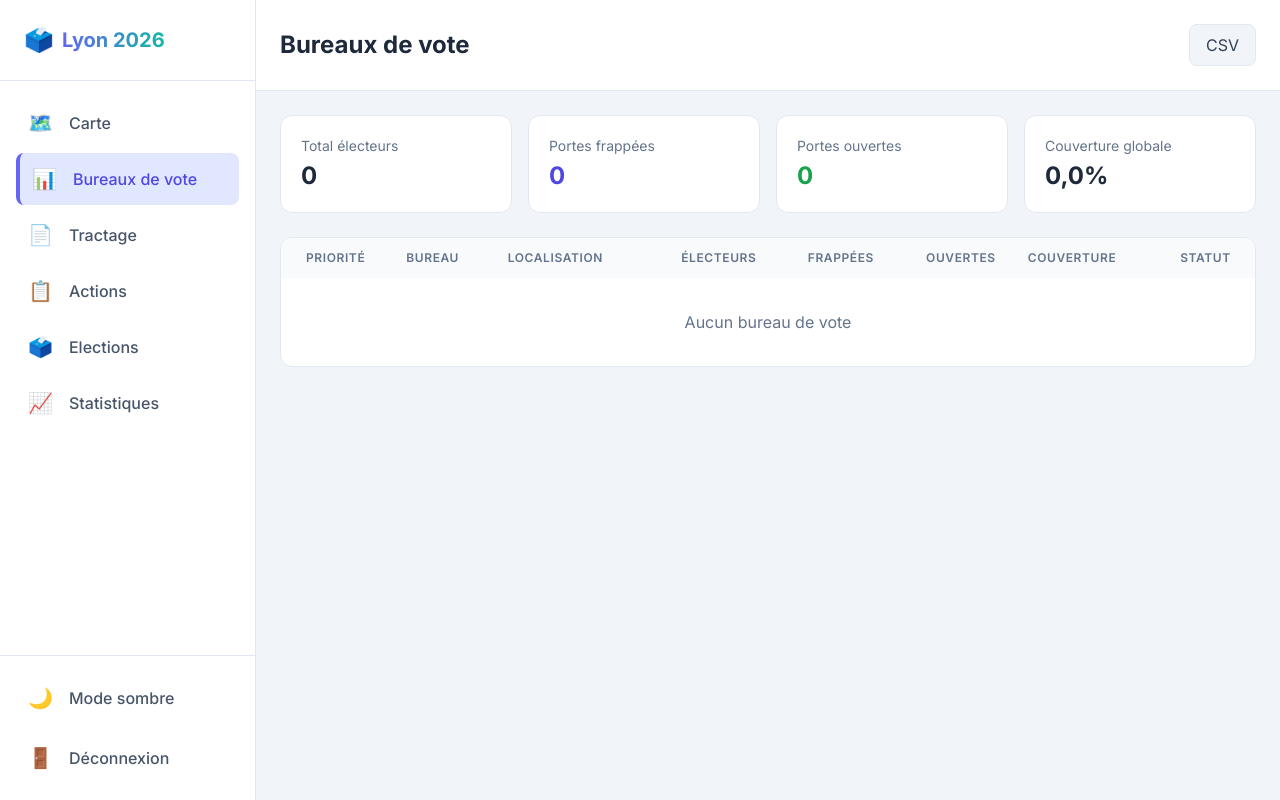
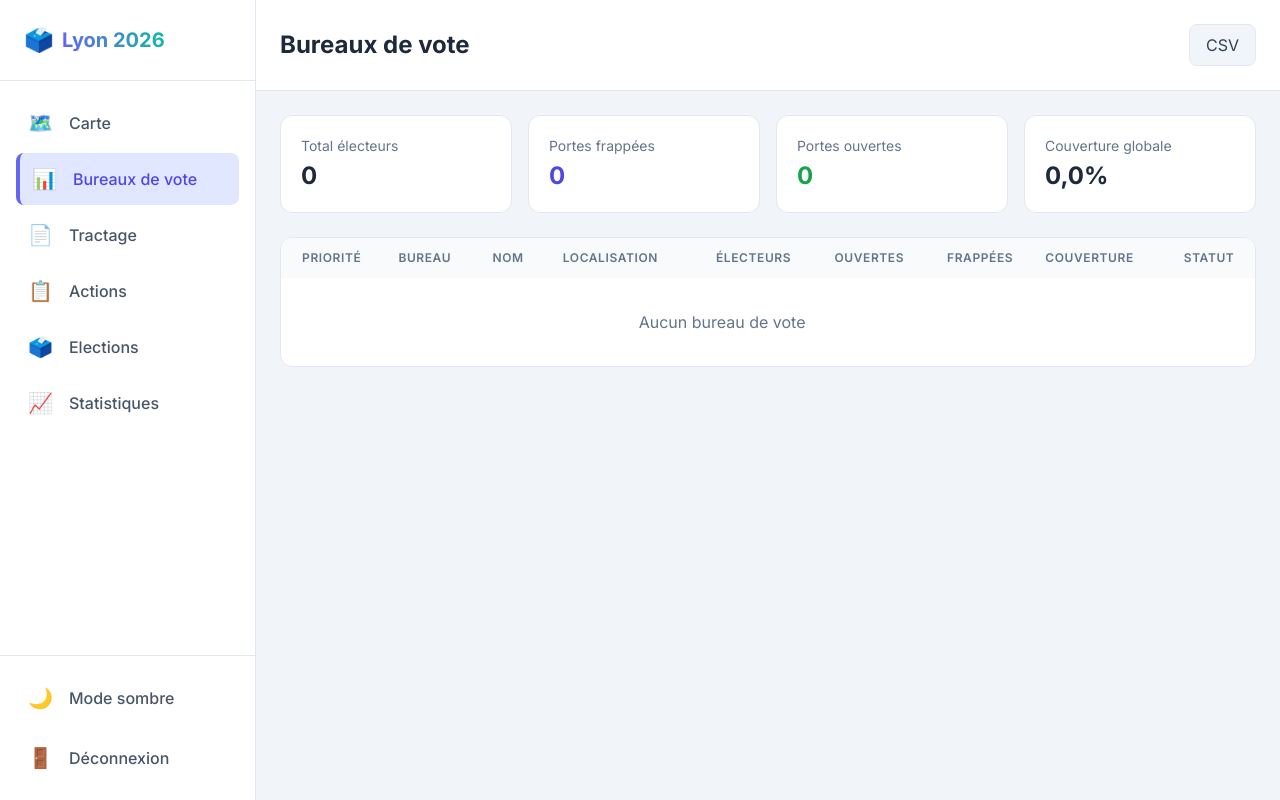
Before and after one commit to lebequin/lyon26, a Django app: page /bureaux/ in a window 1280 px wide. Run offline with Django 5.2, Linux system fonts and the light colour scheme; the visitor is signed in with stand-in values (Sample User, id 1); data that the repository does not hold is empty; some libraries are stand-ins or nearby versions.

Commit message:
add voting desk name

```diff
--- a/templates/mobilisation/voting_desk_list.html
+++ b/templates/mobilisation/voting_desk_list.html
@@ -39,10 +39,11 @@
                 <tr class="bg-slate-50 dark:bg-[#252542]">
                     <th class="px-4 py-3 text-center text-xs font-semibold text-slate-500 dark:text-slate-400 uppercase tracking-wider">Priorité</th>
                     <th class="px-4 py-3 text-left text-xs font-semibold text-slate-500 dark:text-slate-400 uppercase tracking-wider">Bureau</th>
+                    <th class="px-4 py-3 text-left text-xs font-semibold text-slate-500 dark:text-slate-400 uppercase tracking-wider">Nom</th>
                     <th class="px-4 py-3 text-left text-xs font-semibold text-slate-500 dark:text-slate-400 uppercase tracking-wider">Localisation</th>
                     <th class="px-4 py-3 text-right text-xs font-semibold text-slate-500 dark:text-slate-400 uppercase tracking-wider">Électeurs</th>
+                    <th class="px-4 py-3 text-right text-xs font-semibold text-slate-500 dark:text-slate-400 uppercase tracking-wider">Ouvertes</th>
                     <th class="px-4 py-3 text-right text-xs font-semibold text-slate-500 dark:text-slate-400 uppercase tracking-wider">Frappées</th>
-                    <th class="px-4 py-3 text-right text-xs font-semibold text-slate-500 dark:text-slate-400 uppercase tracking-wider">Ouvertes</th>
                     <th class="px-4 py-3 text-left text-xs font-semibold text-slate-500 dark:text-slate-400 uppercase tracking-wider">Couverture</th>
                     <th class="px-4 py-3 text-center text-xs font-semibold text-slate-500 dark:text-slate-400 uppercase tracking-wider">Statut</th>
                 </tr>
@@ -65,10 +66,11 @@
                             {{ desk.code }}
                         </a>
                     </td>
+                    <td class="px-4 py-3 text-slate-600 dark:text-slate-300">{{ desk.name|default:"-" }}</td>
                     <td class="px-4 py-3 text-slate-600 dark:text-slate-300">{{ desk.location|default:"-" }}</td>
                     <td class="px-4 py-3 text-right">{{ desk.total_electors|default:0 }}</td>
+                    <td class="px-4 py-3 text-right">{{ desk.total_open|default:0 }}</td>
                     <td class="px-4 py-3 text-right">{{ desk.total_knocked|default:0 }}</td>
-                    <td class="px-4 py-3 text-right">{{ desk.total_open|default:0 }}</td>
                     <td class="px-4 py-3">
                         <div class="w-full h-2 bg-slate-200 dark:bg-slate-700 rounded-full overflow-hidden">
                             <div class="h-full rounded-full transition-all duration-300 {% if desk.coverage >= 50 %}bg-green-500{% elif desk.coverage >= 20 %}bg-yellow-500{% else %}bg-red-500{% endif %}"
```
